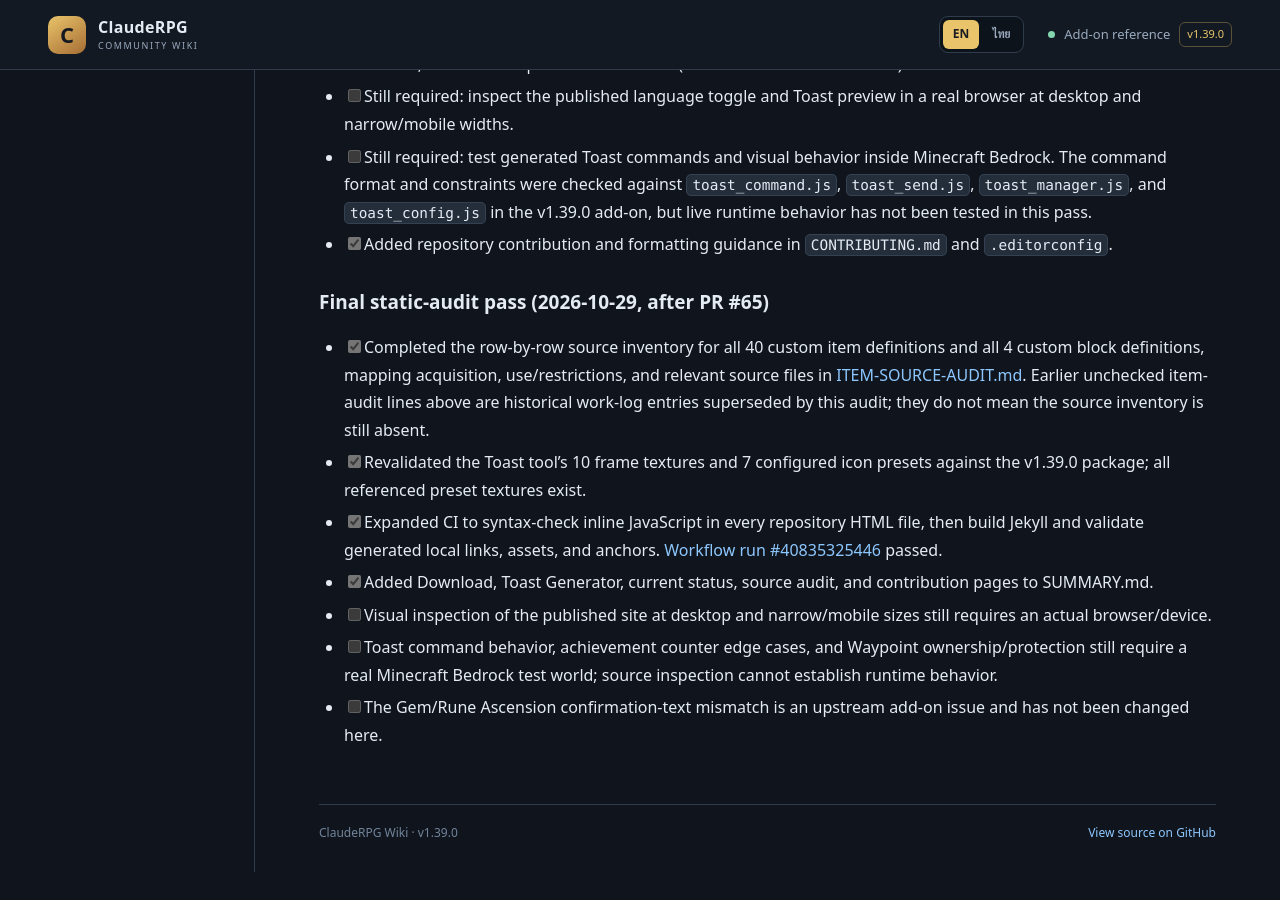
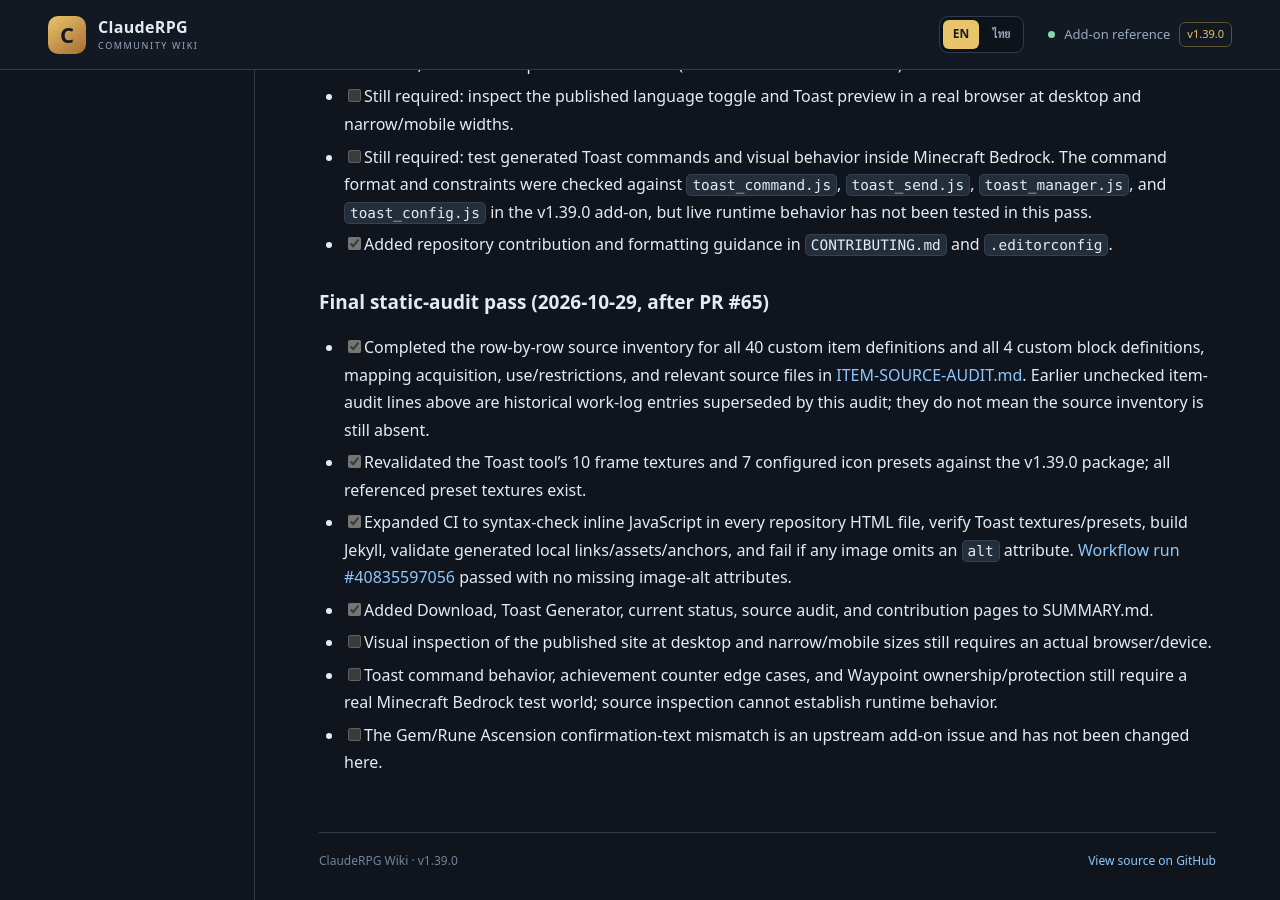
Before and after one commit to miniTorch25/ClaudeRPG-Wiki-V2, a Jekyll site: the page built from CONTENT-GAP-AUDIT.md, in a window 1280 px wide and 900 px high, scrolled down 21969 px. Built offline with Jekyll 4.4.1, drawn with Linux system fonts in a browser that asks for light colours; our own code applies the rules of GitHub Pages for plain Markdown files; before the commit the page ends 22841 px from its top, so only the background shows below that.

Commit message:
Record passing image-alt accessibility audit

```diff
--- a/CONTENT-GAP-AUDIT.md
+++ b/CONTENT-GAP-AUDIT.md
@@ -493,7 +493,7 @@ Do not mark the remaining items above as complete based solely on Markdown edits
 
 - [x] Completed the row-by-row source inventory for all 40 custom item definitions and all 4 custom block definitions, mapping acquisition, use/restrictions, and relevant source files in [ITEM-SOURCE-AUDIT.md](ITEM-SOURCE-AUDIT.md). Earlier unchecked item-audit lines above are historical work-log entries superseded by this audit; they do not mean the source inventory is still absent.
 - [x] Revalidated the Toast tool's 10 frame textures and 7 configured icon presets against the v1.39.0 package; all referenced preset textures exist.
-- [x] Expanded CI to syntax-check inline JavaScript in every repository HTML file, then build Jekyll and validate generated local links, assets, and anchors. [Workflow run #40835325446](https://github.com/miniTorch25/ClaudeRPG-Wiki-V2/actions/runs/40835325446) passed.
+- [x] Expanded CI to syntax-check inline JavaScript in every repository HTML file, verify Toast textures/presets, build Jekyll, validate generated local links/assets/anchors, and fail if any image omits an `alt` attribute. [Workflow run #40835597056](https://github.com/miniTorch25/ClaudeRPG-Wiki-V2/actions/runs/40835597056) passed with no missing image-alt attributes.
 - [x] Added Download, Toast Generator, current status, source audit, and contribution pages to SUMMARY.md.
 - [ ] Visual inspection of the published site at desktop and narrow/mobile sizes still requires an actual browser/device.
 - [ ] Toast command behavior, achievement counter edge cases, and Waypoint ownership/protection still require a real Minecraft Bedrock test world; source inspection cannot establish runtime behavior.
```
